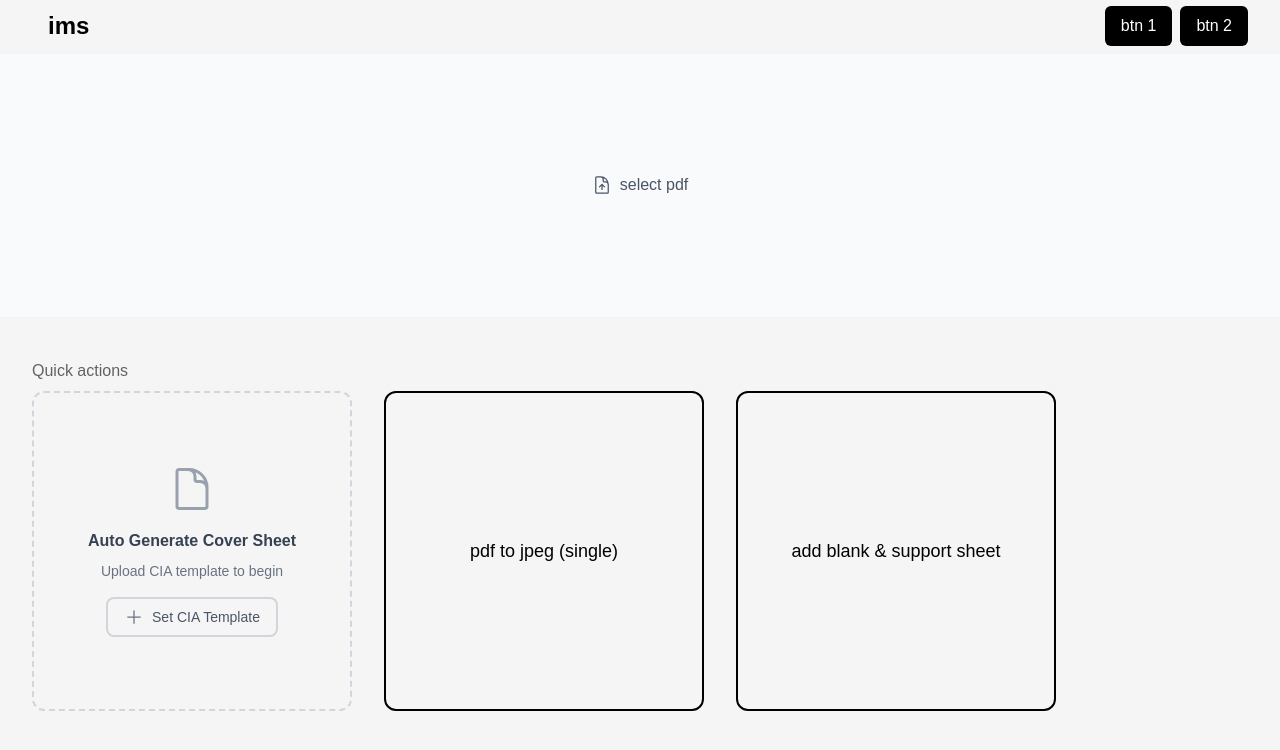
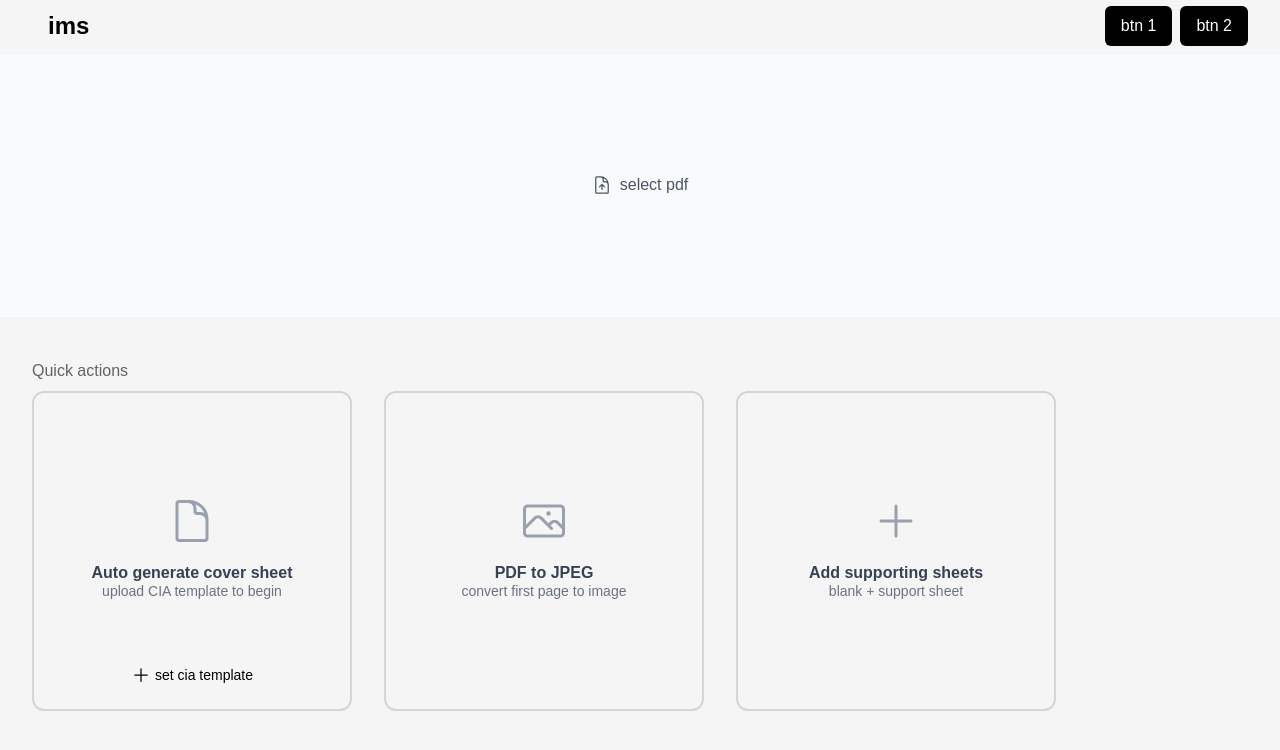
Before and after one commit to pxsu/ims-fedex-international, a Next.js app: page / in a window 1280 px wide. Shown: the top 750 px of the page. Built offline with nearby package versions, Linux system fonts and the light colour scheme.

Commit message:
more design

```diff
--- a/app/page.tsx
+++ b/app/page.tsx
@@ -14,7 +14,7 @@ export default function Page() {
     const router = useRouter();
 
 
-    {/* DRAGGING CODE */}
+    {/* DRAGGING CODE */ }
     const [isDragging, setIsDragging] = useState(false);
     const fileInputRef = useRef<HTMLInputElement>(null);
     const [getUploadedFiles, setUploadedFiles] = useState<any[]>([]);
@@ -68,7 +68,7 @@ export default function Page() {
     }
 
 
-    {/* CHATGPT API CALL */}
+    {/* CHATGPT API CALL */ }
     const [getGptData, setGptData] = useState<any>(null);
     const processInvoice = async (base64: string) => {
         // Extract data from PDF
@@ -214,15 +214,28 @@ export default function Page() {
                 {getUploadedFiles.length > 0 ? (
                     <>
                         <div className="relative flex h-full w-full items-center justify-center">
-                            <div className="flex gap-2 justify-center items-center text-green-700">
-                                <span>{(getUploadedFiles[0]?.size / 1024).toFixed(1)} KB</span>
-                                <span>{getUploadedFiles[0]?.name} ✅</span>
+                            <div className="flex gap-2 justify-center items-center text-green-600">
+                                <span>
+                                    {(() => {
+                                        const bytes = getUploadedFiles[0]?.size || 0;
+                                        if (bytes < 1024) return `${bytes} B`;
+                                        if (bytes < 1024 * 1024) return `${(bytes / 1024).toFixed(1)} KB`;
+                                        if (bytes < 1024 * 1024 * 1024) return `${(bytes / (1024 * 1024)).toFixed(1)} MB`;
+                                        return `${(bytes / (1024 * 1024 * 1024)).toFixed(1)} GB`;
+                                    })()}
+                                </span>
+                                <span>{getUploadedFiles[0]?.name}</span>
                             </div>
                             <div className="absolute bottom-0 w-full flex gap-3 items-center justify-center p-4">
                                 <button
                                     onClick={clearUploadedFiles}
-                                    className="border-1 py-1 px-2 rounded-md hover:bg-neutral-900 hover:text-white">
-                                    clear selection
+                                    className="p-1 rounded-md bg-red-500 text-white hover:bg-white hover:text-red-500 hover:border-2 hover:border-red-500 transition-all cursor-pointer">
+                                    <div className="flex px-1 items-center gap-1">
+                                        <svg xmlns="http://www.w3.org/2000/svg" fill="none" viewBox="0 0 24 24" strokeWidth={2} stroke="currentColor" className="w-4 h-4">
+                                            <path strokeLinecap="round" strokeLinejoin="round" d="M6 18 18 6M6 6l12 12" />
+                                        </svg>
+                                        <span className="text-xs">clear</span>
+                                    </div>
                                 </button>
                             </div>
                         </div>
@@ -257,39 +270,48 @@ export default function Page() {
                 </section>
                 <section className="flex gap-8">
 
+
                     {/* PRIMARY BUTTON */}
                     <div
                         onClick={async () => {
                             await processInvoice(getUploadedFiles[0]?.data || '');
                             await fillPdfField();
                         }}
-                        className="border-2 border-dashed border-gray-300 w-80 h-80 rounded-xl hover:border-purple-500 hover:bg-purple-50 transition-all cursor-pointer flex flex-col justify-center items-center gap-4 p-6">
+                        className="relative border-2 border-gray-300 w-80 h-80 rounded-xl hover:border-purple-500 hover:bg-purple-50 transition-all cursor-pointer flex flex-col justify-center items-center gap-4 p-6">
                         <svg xmlns="http://www.w3.org/2000/svg" fill="none" viewBox="0 0 24 24" strokeWidth={1.5} stroke="currentColor" className="w-12 h-12 text-gray-400">
                             <path strokeLinecap="round" strokeLinejoin="round" d="M19.5 14.25v-2.625a3.375 3.375 0 0 0-3.375-3.375h-1.5A1.125 1.125 0 0 1 13.5 7.125v-1.5a3.375 3.375 0 0 0-3.375-3.375H8.25m2.25 0H5.625c-.621 0-1.125.504-1.125 1.125v17.25c0 .621.504 1.125 1.125 1.125h12.75c.621 0 1.125-.504 1.125-1.125V11.25a9 9 0 0 0-9-9Z" />
                         </svg>
                         <div className="text-center">
-                            <h3 className="font-semibold text-gray-700 mb-2">Auto Generate Cover Sheet</h3>
-                            <p className="text-sm text-gray-500">Upload CIA template to begin</p>
+                            <h3 className="font-semibold text-gray-700">Auto generate cover sheet</h3>
+                            <p className="text-sm text-gray-500 -translate-y-1">upload CIA template to begin</p>
                         </div>
                         <button
                             onClick={(e) => {
                                 e.stopPropagation();
                                 ciaInputRef.current?.click();
                             }}
-                            className="px-4 py-2 rounded-lg border-2 border-gray-300 hover:border-purple-500 hover:bg-white transition-all flex items-center gap-2">
+                            className="absolute bottom-4 px-4 py-2 rounded-lg transition-all flex items-center gap-2 cursor-pointer">
                             {getCiaTemplate ? (
                                 <>
-                                    <svg xmlns="http://www.w3.org/2000/svg" fill="none" viewBox="0 0 24 24" strokeWidth={1.5} stroke="currentColor" className="w-5 h-5 text-green-600">
-                                        <path strokeLinecap="round" strokeLinejoin="round" d="M9 12.75 11.25 15 15 9.75M21 12a9 9 0 1 1-18 0 9 9 0 0 1 18 0Z" />
-                                    </svg>
-                                    <span className="text-green-600 text-sm">{getCiaTemplate.name}</span>
+                                    <div className="flex text-green-600 gap-1">
+                                        <svg xmlns="http://www.w3.org/2000/svg" fill="none" viewBox="0 0 24 24" strokeWidth={1.5} stroke="currentColor" className="w-5 h-5">
+                                            <path strokeLinecap="round" strokeLinejoin="round" d="M9 12.75 11.25 15 15 9.75M21 12a9 9 0 1 1-18 0 9 9 0 0 1 18 0Z" />
+                                        </svg>
+                                        <span className="text-sm">
+                                            {getCiaTemplate.name.length > 15
+                                                ? `${getCiaTemplate.name.slice(0, 15)}...`
+                                                : getCiaTemplate.name}
+                                        </span>
+                                    </div>
                                 </>
                             ) : (
                                 <>
-                                    <svg xmlns="http://www.w3.org/2000/svg" fill="none" viewBox="0 0 24 24" strokeWidth={1.5} stroke="currentColor" className="w-5 h-5 text-gray-500">
-                                        <path strokeLinecap="round" strokeLinejoin="round" d="M12 4.5v15m7.5-7.5h-15" />
-                                    </svg>
-                                    <span className="text-gray-600 text-sm">Set CIA Template</span>
+                                    <div className="hover:text-purple-600 flex gap-1">
+                                        <svg xmlns="http://www.w3.org/2000/svg" fill="none" viewBox="0 0 24 24" strokeWidth={1.5} stroke="currentColor" className="w-5 h-5">
+                                            <path strokeLinecap="round" strokeLinejoin="round" d="M12 4.5v15m7.5-7.5h-15" />
+                                        </svg>
+                                        <span className="text-sm">set cia template</span>
+                                    </div>
                                 </>
                             )}
                         </button>
@@ -309,13 +331,26 @@ export default function Page() {
                             const pdfData = getUploadedFiles[0]?.data || '';
                             if (pdfData) await convertPdfToImage(pdfData);
                         }}
-                        className="border-2 w-80 h-80 rounded-xl flex justify-center items-center text-lg hover:bg-black/5 hover:shadow-md cursor-pointer">
-                        pdf to jpeg (single)
+                        className="relative border-2 border-gray-300 w-80 h-80 rounded-xl hover:border-purple-500 hover:bg-purple-50 transition-all cursor-pointer flex flex-col justify-center items-center gap-4 p-6">
+                        <svg xmlns="http://www.w3.org/2000/svg" fill="none" viewBox="0 0 24 24" strokeWidth={1.5} stroke="currentColor" className="w-12 h-12 text-gray-400">
+                            <path strokeLinecap="round" strokeLinejoin="round" d="m2.25 15.75 5.159-5.159a2.25 2.25 0 0 1 3.182 0l5.159 5.159m-1.5-1.5 1.409-1.409a2.25 2.25 0 0 1 3.182 0l2.909 2.909m-18 3.75h16.5a1.5 1.5 0 0 0 1.5-1.5V6a1.5 1.5 0 0 0-1.5-1.5H3.75A1.5 1.5 0 0 0 2.25 6v12a1.5 1.5 0 0 0 1.5 1.5Zm10.5-11.25h.008v.008h-.008V8.25Zm.375 0a.375.375 0 1 1-.75 0 .375.375 0 0 1 .75 0Z" />
+                        </svg>
+                        <div className="text-center">
+                            <h3 className="font-semibold text-gray-700">PDF to JPEG</h3>
+                            <p className="text-sm text-gray-500 -translate-y-1">convert first page to image</p>
+                        </div>
                     </div>
 
-
                     {/* TBD */}
-                    <div className="border-2 w-80 h-80 rounded-xl flex justify-center items-center text-lg hover:bg-black/5 hover:shadow-md cursor-pointer">add blank & support sheet</div>
+                    <div className="relative border-2 border-gray-300 w-80 h-80 rounded-xl hover:border-purple-500 hover:bg-purple-50 transition-all cursor-pointer flex flex-col justify-center items-center gap-4 p-6">
+                        <svg xmlns="http://www.w3.org/2000/svg" fill="none" viewBox="0 0 24 24" strokeWidth={1.5} stroke="currentColor" className="w-12 h-12 text-gray-400">
+                            <path strokeLinecap="round" strokeLinejoin="round" d="M12 4.5v15m7.5-7.5h-15" />
+                        </svg>
+                        <div className="text-center">
+                            <h3 className="font-semibold text-gray-700">Add supporting sheets</h3>
+                            <p className="text-sm text-gray-500 -translate-y-1">blank + support sheet</p>
+                        </div>
+                    </div>
                 </section>
             </section>
         </main >
```
